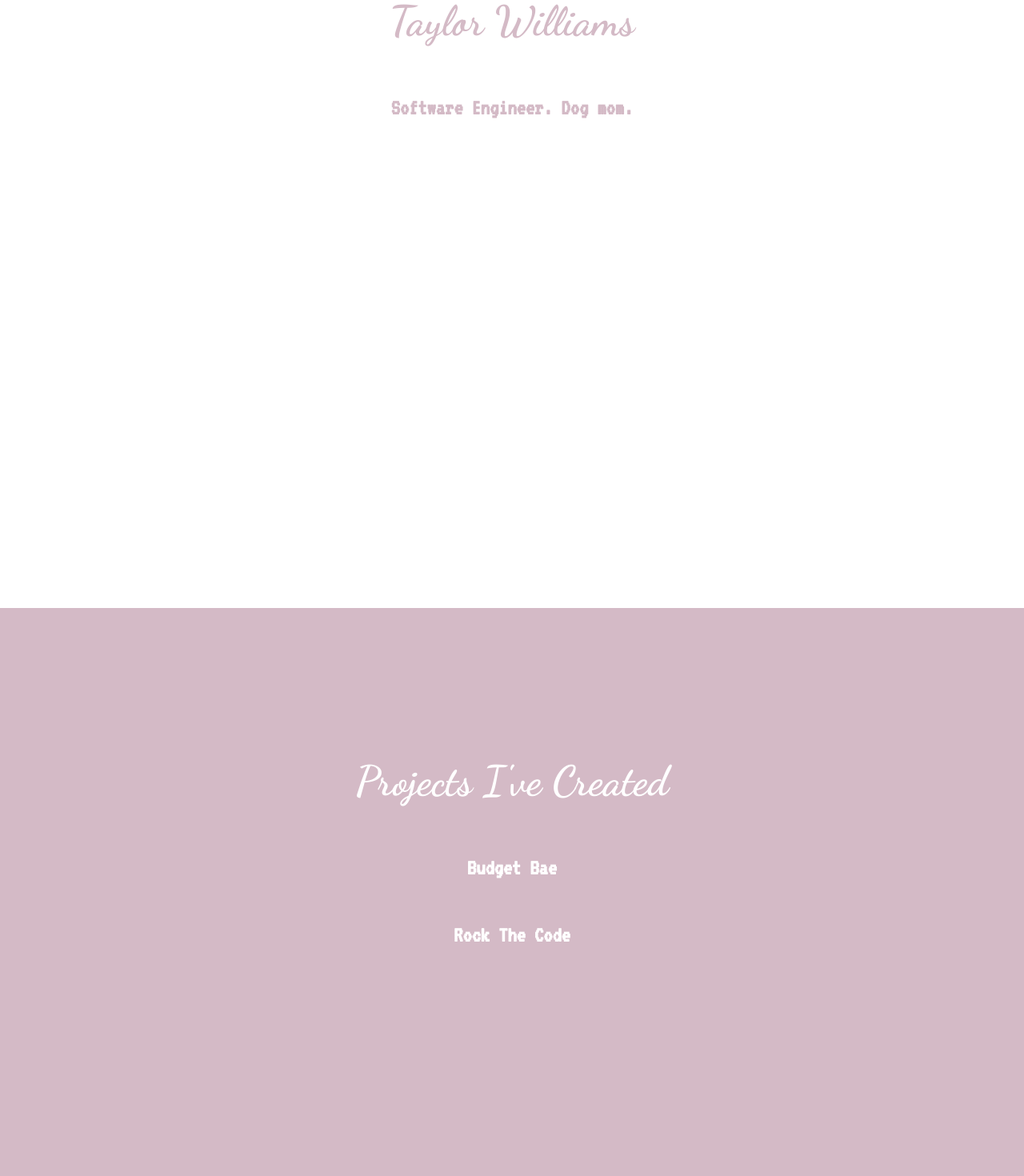
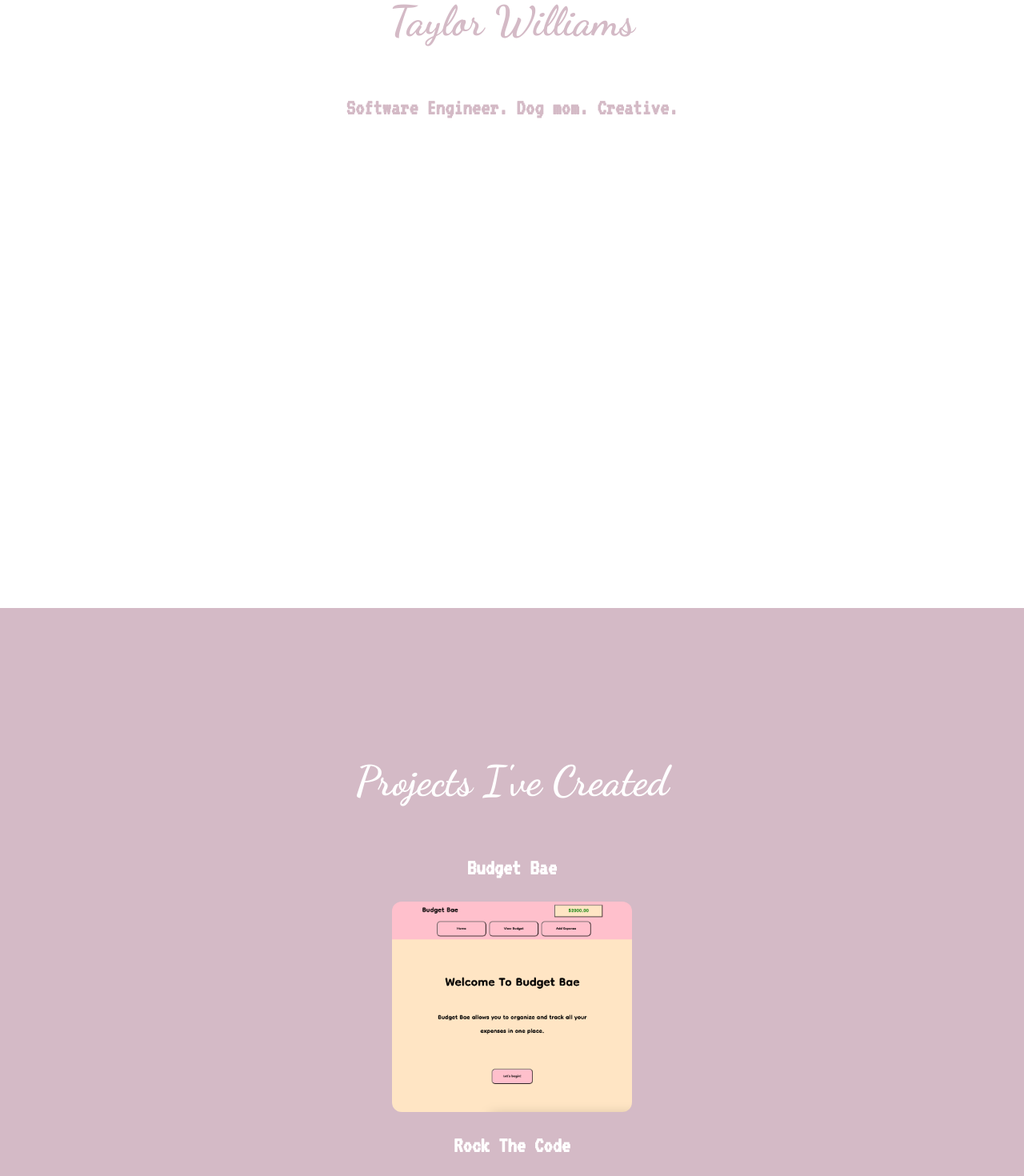
Before and after one commit to TaylorWill94/taylor-will-portfolio-pink, a React (Create React App) app: page / in a window 1280 px wide. Shown: the part 240-1710 px from the top of the page at 80% size. Built offline with nearby package versions, Linux system fonts and the light colour scheme.

Commit message:
Adds project

```diff
--- a/src/Components/Home/Home.js
+++ b/src/Components/Home/Home.js
@@ -3,7 +3,7 @@ function Home() {
   return (
     <div className="Home">
       <h1 className="home-title">Taylor Williams</h1>
-      <h3 className="home-desc">Software Engineer. Dog mom.</h3>
+      <h3 className="home-desc">Software Engineer. Dog mom. Creative.</h3>
     </div>
   );
 }
--- a/src/Components/Portfolio/Portfolio.css
+++ b/src/Components/Portfolio/Portfolio.css
@@ -4,6 +4,7 @@
   .Portfolio {
     display: flex;
     flex-direction: column;
+    align-items: center;
     font-family: "Dancing Script", cursive;
     height: 75vh;
     padding: 80px;
@@ -16,6 +17,10 @@
     cursor: pointer;
     text-decoration: none;
     color: rgb(234, 101, 181);
+  }
+
+  .budget-photo {
+    border-radius: 12px;
   }
 
   .proj-desc {
--- a/src/Components/Portfolio/Portfolio.js
+++ b/src/Components/Portfolio/Portfolio.js
@@ -1,4 +1,5 @@
 import "./Portfolio.css";
+import budget from "../Images/budget.png";
 
 function Portfolio() {
   return (
@@ -12,7 +13,17 @@ function Portfolio() {
       >
         <h3 className="proj-desc">Budget Bae</h3>
       </a>
-      <h3 className="proj-desc">Rock The Code</h3>
+
+      <img className="budget-photo" src={budget} width="300" alt="budget-bae" />
+
+      <a
+        href="https://rockthecode.netlify.app/"
+        target="_blank"
+        rel="noreferrer"
+        alt="rock-the-code"
+      >
+        <h3 className="proj-desc">Rock The Code</h3>
+      </a>
     </div>
   );
 }
```
Also changed, not shown: src/Components/Images/budget.png (added).
